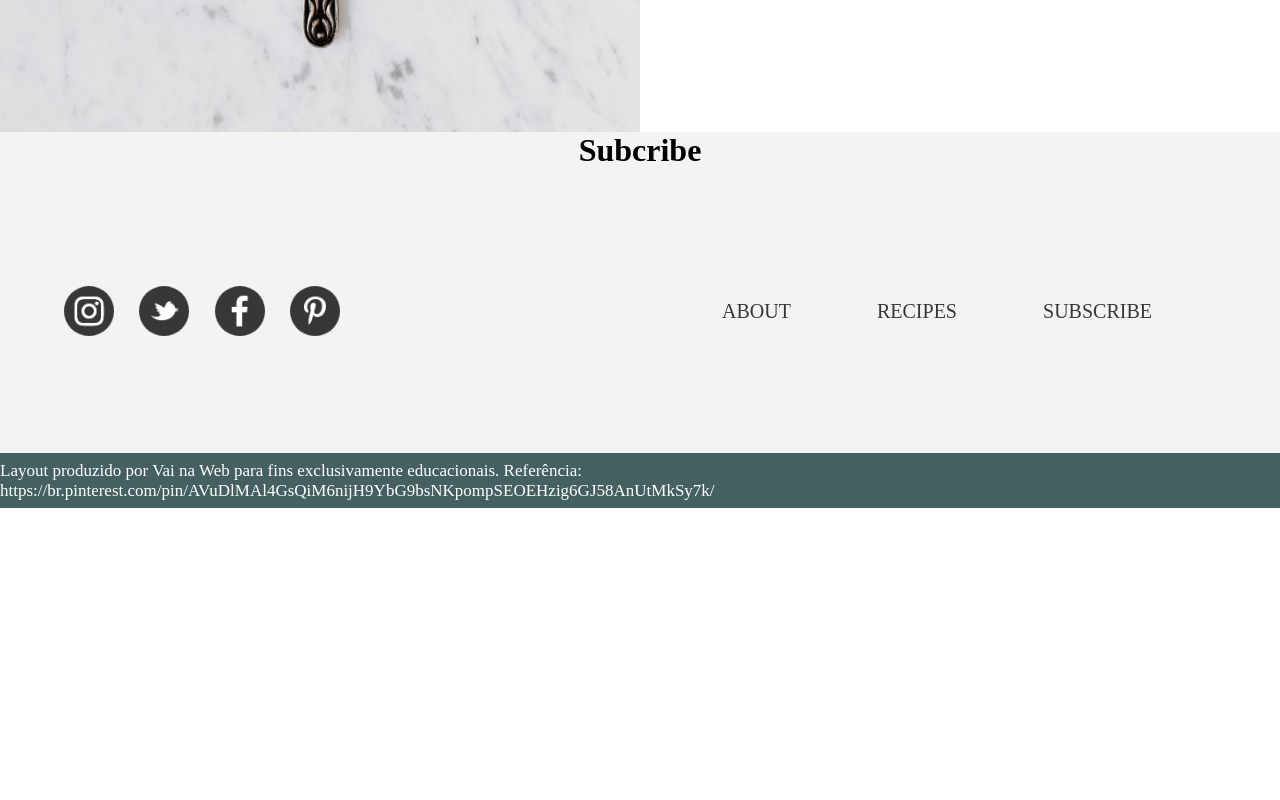
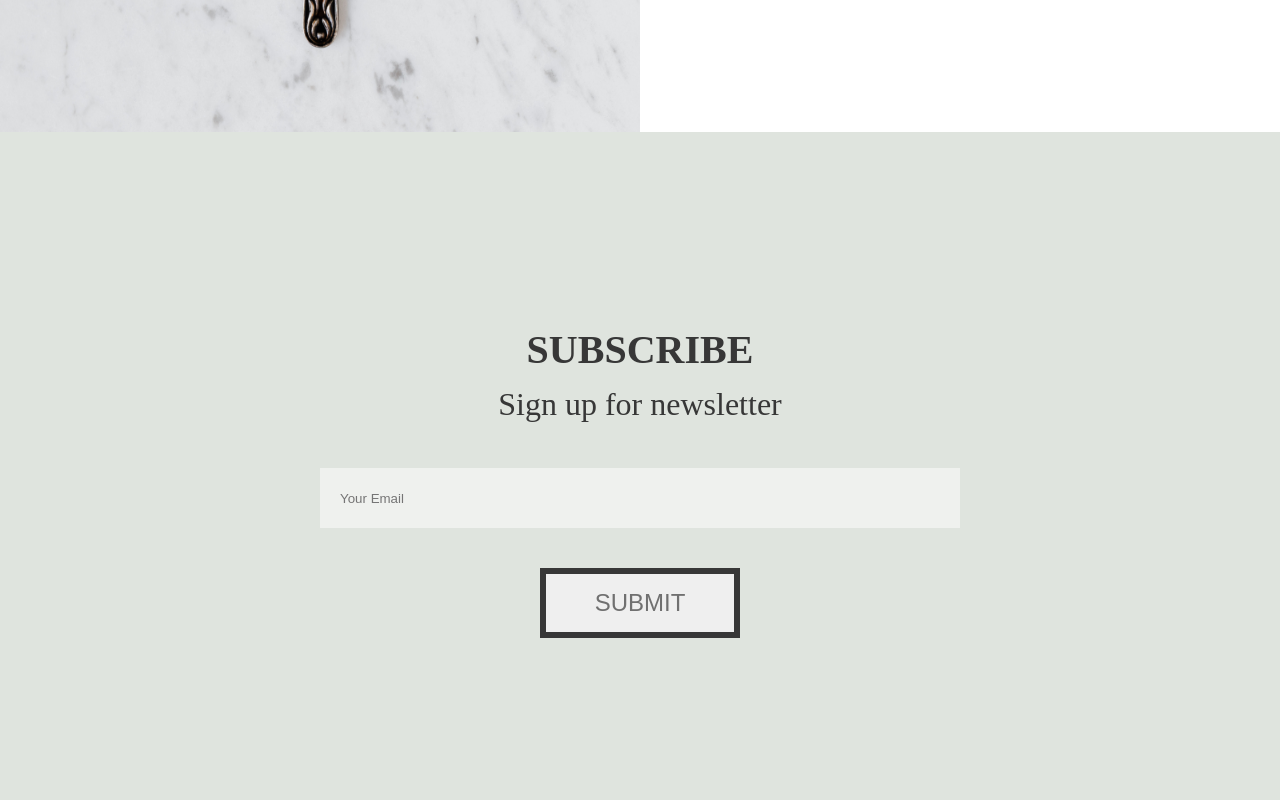
Before and after one commit to ryanmpdev/challenge-Pair-Programming, a React (Create React App) app in the folder desafio-dupla/: page / in a window 1280 px wide. Shown: the part 3060-3860 px from the top of the page. Before the commit the page ends 3568 px from the top, so only its background shows below. Built offline with nearby package versions, Linux system fonts and the light colour scheme.

Commit message:
update subscribe

```diff
--- a/desafio-dupla/src/components/Subscribe/index.js
+++ b/desafio-dupla/src/components/Subscribe/index.js
@@ -1,8 +1,17 @@
 import React from 'react'
+import * as S from './style'
+
 
 function Subcribe() {
   return (
-    <h1>Subcribe</h1>
+     <S.Section>
+      <h1>SUBSCRIBE</h1>
+      <p>Sign up for newsletter</p>
+      <form>
+        <input type="text" placeholder='Your Email'/>
+        <button>SUBMIT</button>
+      </form>
+     </S.Section>
   )
 }
 
--- a/desafio-dupla/src/components/Subscribe/style.js
+++ b/desafio-dupla/src/components/Subscribe/style.js
@@ -0,0 +1,54 @@
+import styled from "styled-components";
+
+export const Section = styled.section`
+ height: 700px;
+ width: 100%;
+ background-color: #DFE4DE;
+ display: flex;
+ flex-direction: column;
+ align-items: center;
+ justify-content: center;
+
+ h1 {
+    font-size: 40px;
+    color: #373737;
+ }
+
+ p{
+    font-size: 32px;
+    color: #373737;
+    margin-top: 13px;
+ }
+
+ form{
+    display: flex;
+    flex-direction: column;
+    width: 50%;
+    align-items: center;
+    margin-top: 45px;
+ }
+
+ input{
+    width: 100%;
+    height: 60px;
+    padding-left: 20px;
+    border: none;
+    background-color: #EFF1EE;
+    outline: none;
+ }
+
+ input::-moz-placeholder {
+   font-size: 20px;
+   color: #707070;
+   margin-left: 5%;
+ }
+
+ button{
+    width: 200px;
+    height: 70px;
+    font-size: 24px;
+    color: #707070;
+    border:6px solid #373737;
+    margin-top: 40px;
+ }
+ `
```
